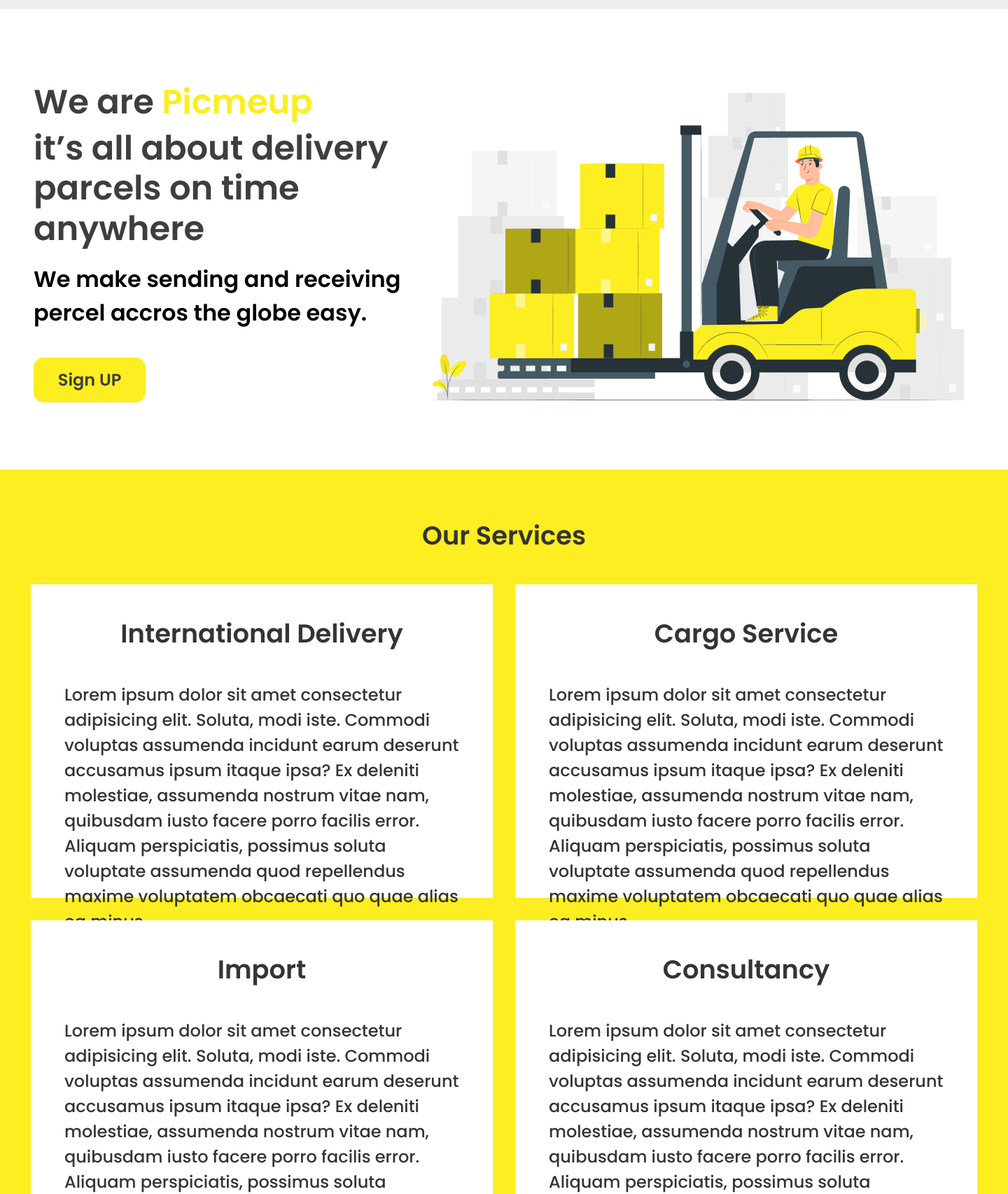
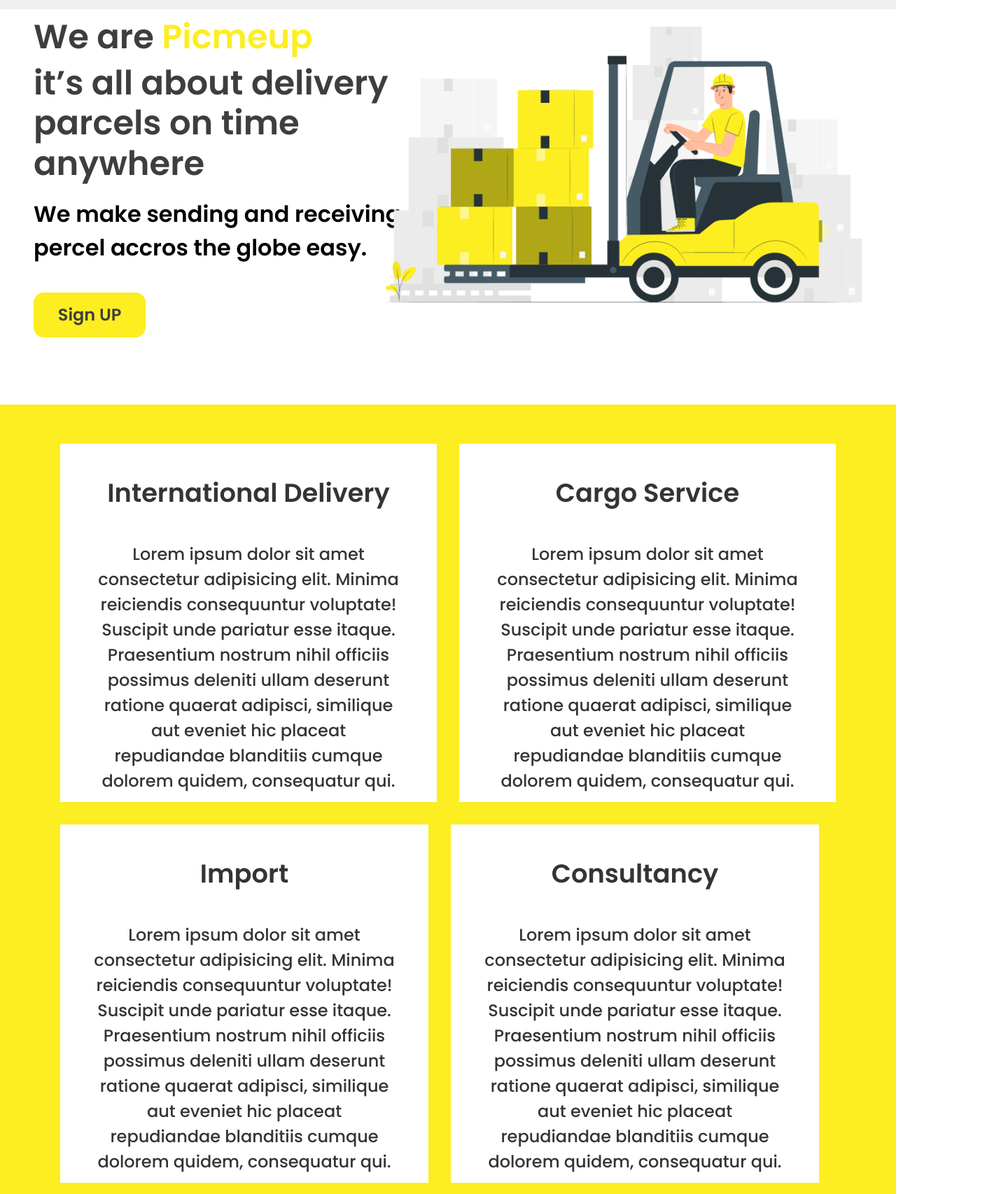
Before and after one commit to OluwabukolaAdelaka/pickmeup, a React (Create React App) app: page / in a window 1280 px wide. Shown: the part 75-1781 px from the top of the page at 70% size, 1440 px wide, since content can reach past the window. Built offline with nearby package versions, Linux system fonts and the light colour scheme; the HTML template or start-up script is replaced by a standard one.

Commit message:
styles updated

```diff
--- a/src/components/Hero.jsx
+++ b/src/components/Hero.jsx
@@ -4,7 +4,7 @@
 
 const Hero = () => {
   return (
-    <main className="hero-section">
+    <main className="container-fluid hero-section">
       <div className="row">
         <div className="col col-md-5">
           <h1 className="hero-msg">
--- a/src/components/Services.jsx
+++ b/src/components/Services.jsx
@@ -3,55 +3,55 @@
 
 const Services = () => {
   return (
-    <section className="service-section">
-      <h1 className="service-hero-title">Our Services</h1>
+    <section className="container-fluid service-section overflow-hidden">
+      <div className="container text-center">
         <div className="row">
-        <div className="col service">
+          <div className="col service ">
             <h3 className="service-title">International Delivery</h3>
             <p className="service-msg">
-            Lorem ipsum dolor sit amet consectetur adipisicing elit. Soluta,
-            modi iste. Commodi voluptas assumenda incidunt earum deserunt
-            accusamus ipsum itaque ipsa? Ex deleniti molestiae, assumenda
-            nostrum vitae nam, quibusdam iusto facere porro facilis error.
-            Aliquam perspiciatis, possimus soluta voluptate assumenda quod
-            repellendus maxime voluptatem obcaecati quo quae alias ea minus
+              Lorem ipsum dolor sit amet consectetur adipisicing elit. Minima
+              reiciendis consequuntur voluptate! Suscipit unde pariatur esse
+              itaque. Praesentium nostrum nihil officiis possimus deleniti ullam
+              deserunt ratione quaerat adipisci, similique aut eveniet hic
+              placeat repudiandae blanditiis cumque dolorem quidem, consequatur
+              qui.
             </p>
           </div>
-
           <div className="col service">
             <h3 className="service-title">Cargo Service</h3>
             <p className="service-msg">
-            Lorem ipsum dolor sit amet consectetur adipisicing elit. Soluta,
-            modi iste. Commodi voluptas assumenda incidunt earum deserunt
-            accusamus ipsum itaque ipsa? Ex deleniti molestiae, assumenda
-            nostrum vitae nam, quibusdam iusto facere porro facilis error.
-            Aliquam perspiciatis, possimus soluta voluptate assumenda quod
-            repellendus maxime voluptatem obcaecati quo quae alias ea minus
+              Lorem ipsum dolor sit amet consectetur adipisicing elit. Minima
+              reiciendis consequuntur voluptate! Suscipit unde pariatur esse
+              itaque. Praesentium nostrum nihil officiis possimus deleniti ullam
+              deserunt ratione quaerat adipisci, similique aut eveniet hic
+              placeat repudiandae blanditiis cumque dolorem quidem, consequatur
+              qui.
             </p>
-        </div>
           </div>
           <div className="row">
             <div className="col service">
               <h3 className="service-title">Import</h3>
               <p className="service-msg">
-            Lorem ipsum dolor sit amet consectetur adipisicing elit. Soluta,
-            modi iste. Commodi voluptas assumenda incidunt earum deserunt
-            accusamus ipsum itaque ipsa? Ex deleniti molestiae, assumenda
-            nostrum vitae nam, quibusdam iusto facere porro facilis error.
-            Aliquam perspiciatis, possimus soluta voluptate assumenda quod
-            repellendus maxime voluptatem obcaecati quo quae alias ea minus
+                Lorem ipsum dolor sit amet consectetur adipisicing elit. Minima
+                reiciendis consequuntur voluptate! Suscipit unde pariatur esse
+                itaque. Praesentium nostrum nihil officiis possimus deleniti
+                ullam deserunt ratione quaerat adipisci, similique aut eveniet
+                hic placeat repudiandae blanditiis cumque dolorem quidem,
+                consequatur qui.
               </p>
             </div>
             <div className="col service">
               <h3 className="service-title">Consultancy</h3>
               <p className="service-msg">
-            Lorem ipsum dolor sit amet consectetur adipisicing elit. Soluta,
-            modi iste. Commodi voluptas assumenda incidunt earum deserunt
-            accusamus ipsum itaque ipsa? Ex deleniti molestiae, assumenda
-            nostrum vitae nam, quibusdam iusto facere porro facilis error.
-            Aliquam perspiciatis, possimus soluta voluptate assumenda quod
-            repellendus maxime voluptatem obcaecati quo quae alias ea minus
+                Lorem ipsum dolor sit amet consectetur adipisicing elit. Minima
+                reiciendis consequuntur voluptate! Suscipit unde pariatur esse
+                itaque. Praesentium nostrum nihil officiis possimus deleniti
+                ullam deserunt ratione quaerat adipisci, similique aut eveniet
+                hic placeat repudiandae blanditiis cumque dolorem quidem,
+                consequatur qui.
               </p>
+            </div>
+          </div>
         </div>
       </div>
     </section>
--- a/src/index.css
+++ b/src/index.css
@@ -5,7 +5,11 @@
 }
 
 body {
-  min-width: 1440px;
   height: 100vh;
+  max-width: 1440px;
+  display: flex;
+  flex-direction: column;
+  justify-content: center;
+  align-items: center;
   font-family: "Poppins", sans-serif;
 }
--- a/src/styles/Header.css
+++ b/src/styles/Header.css
@@ -1,9 +1,9 @@
 .pmu-container {
   background-color: #efefef !important;
-  min-width: 1440px;
   height: 5.5rem;
   display: flex;
   justify-content: center;
+  align-items: center;
   position: absolute;
   padding: 0 3rem;
 }
--- a/src/styles/Hero.css
+++ b/src/styles/Hero.css
@@ -1,5 +1,5 @@
 .hero-section {
-  margin: 12rem auto 6rem;
+  margin: 70rem auto 6rem;
   padding: 0 3rem;
 }
 
--- a/src/styles/Services.css
+++ b/src/styles/Services.css
@@ -1,7 +1,7 @@
 .service-section {
   background-image: linear-gradient(to right, #fcee21 0%, #fcee21 100%);
-  height: 70rem;
   padding: 2.5rem;
+  overflow-x: hidden;
 }
 
 .service-hero-title {
@@ -13,9 +13,9 @@
 }
 
 .service {
+  width: 40rem;
+  height: 32rem;
   background-color: #ffffff;
-  height: 28rem;
-  width: 15rem;
   margin: 1rem 1rem;
   padding: 0 3rem;
   color: #343434;
@@ -25,7 +25,7 @@
   text-align: center;
   font-size: 2.3rem;
   font-weight: 600;
-  margin: 3rem auto;
+  margin: 3rem 0;
   color: #343434;
 }
 
```
Lines whose indentation alone changed are shown as unchanged.
